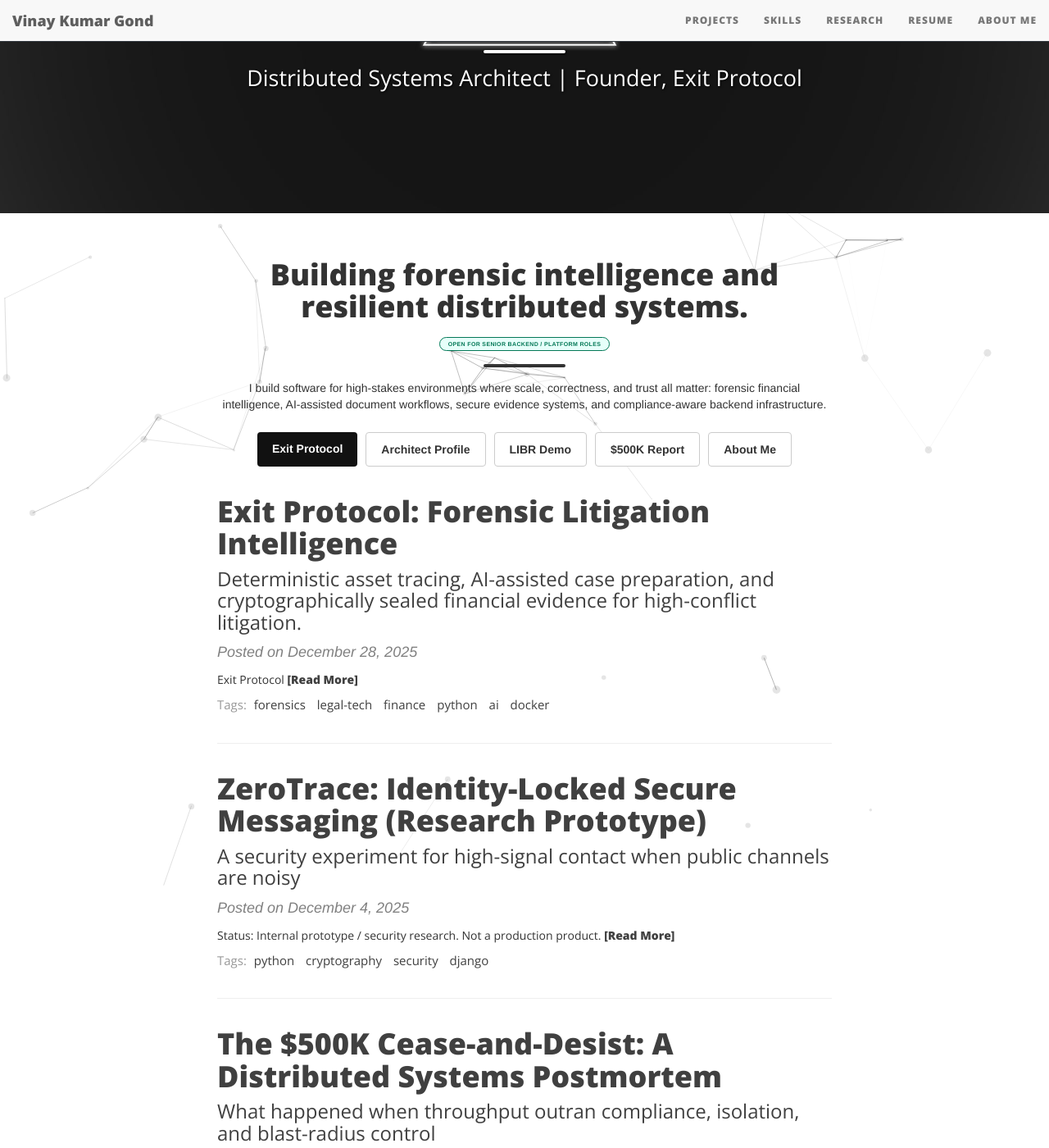
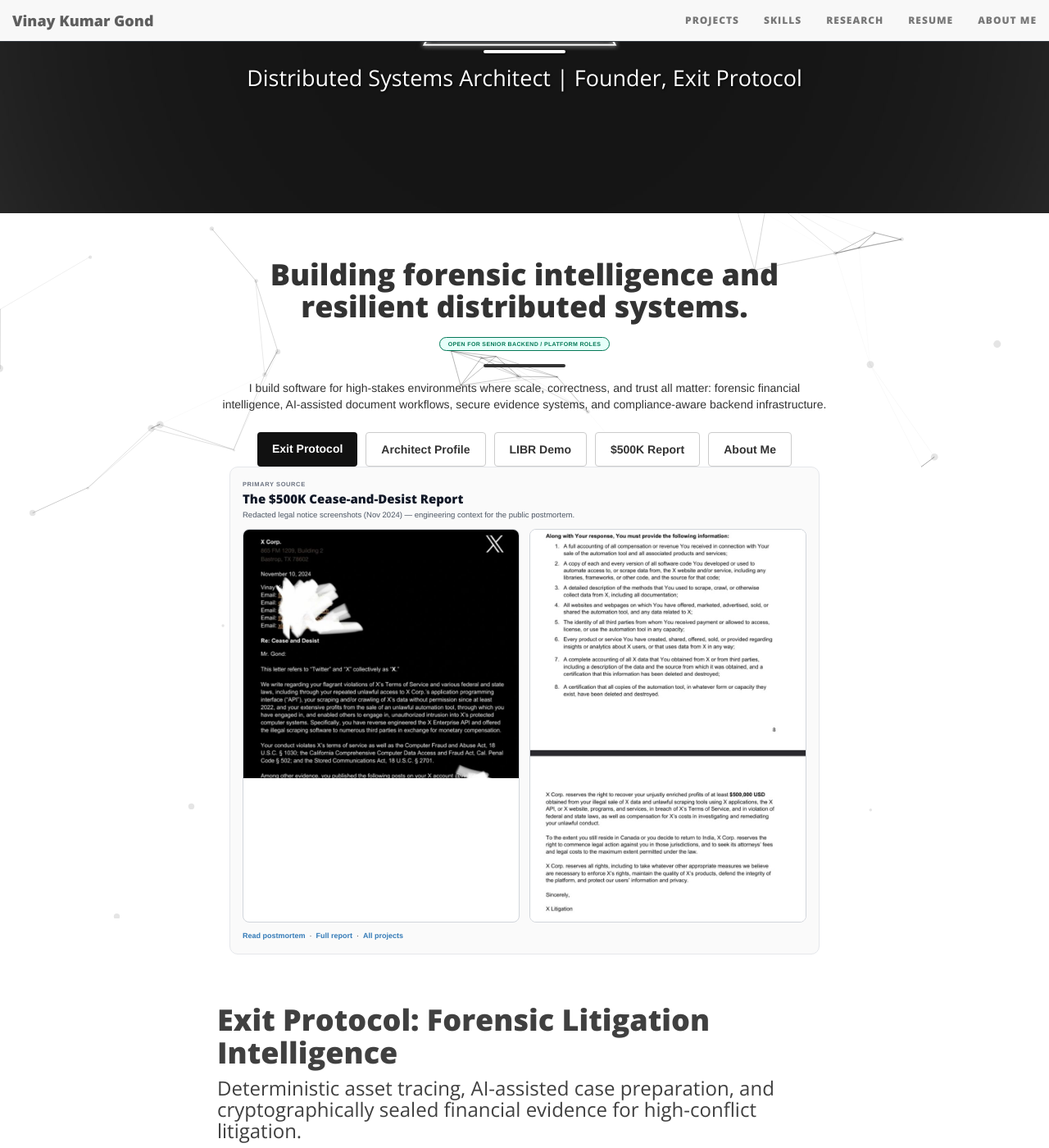
Before and after one commit to Vinaygond/Vinaygond.github.io, a Jekyll site: the page built from index.html, in a window 1280 px wide and 1400 px high, scrolled down 371 px. Shown: the whole window at 82% size. Built offline with Jekyll 4.4.1, drawn with Linux system fonts in a browser that asks for light colours; nearby versions of some CDN libraries; the list of posts is cut into pages by our own code.

Commit message:
Fix C&D image previews outside projects page
- Add featured evidence block on homepage with HTML img tags
- Wire post.image thumbnails into homepage post list (document style)
- Replace markdown image syntax with HTML img (kramdown was not rendering)
- Add cd-evidence-grid CSS for blog, research, and projects pages

```diff
--- a/css/main.css
+++ b/css/main.css
@@ -515,6 +515,122 @@
   width: 192px;
 }
 
+.post-image.post-image-document {
+  width: 220px;
+  height: auto;
+  filter: none;
+}
+
+.post-image.post-image-document img {
+  border-radius: 8px;
+  width: 220px;
+  height: auto;
+  max-height: 280px;
+  object-fit: cover;
+  border: 1px solid #e5e7eb;
+  box-shadow: 0 2px 8px rgba(0, 0, 0, 0.08);
+}
+
+.featured-cd-preview {
+  margin: 0 auto 2.5rem;
+  max-width: 720px;
+  padding: 1.5rem;
+  border: 1px solid #e5e7eb;
+  border-radius: 10px;
+  background: #fafafa;
+}
+
+.featured-cd-label {
+  margin: 0 0 0.35rem;
+  font-size: 0.75rem;
+  font-weight: 700;
+  letter-spacing: 0.08em;
+  text-transform: uppercase;
+  color: #6b7280;
+}
+
+.featured-cd-title {
+  margin: 0 0 0.5rem;
+  font-size: 1.5rem;
+}
+
+.featured-cd-title a {
+  color: #111827;
+  text-decoration: none;
+}
+
+.featured-cd-title a:hover {
+  color: #0085A1;
+}
+
+.featured-cd-desc {
+  margin: 0 0 1rem;
+  color: #4b5563;
+  font-size: 0.95rem;
+}
+
+.featured-cd-grid {
+  display: grid;
+  grid-template-columns: 1fr 1fr;
+  gap: 12px;
+  margin-bottom: 1rem;
+}
+
+.featured-cd-grid a {
+  display: block;
+  overflow: hidden;
+  border-radius: 8px;
+  border: 1px solid #d1d5db;
+  background: #fff;
+}
+
+.featured-cd-grid img {
+  display: block;
+  width: 100%;
+  height: auto;
+}
+
+.featured-cd-links {
+  margin: 0;
+  font-size: 0.9rem;
+}
+
+.featured-cd-links a {
+  font-weight: 600;
+}
+
+@media only screen and (max-width: 600px) {
+  .featured-cd-grid {
+    grid-template-columns: 1fr;
+  }
+}
+
+.cd-evidence-grid {
+  display: grid;
+  grid-template-columns: 1fr 1fr;
+  gap: 16px;
+  margin: 1.25rem 0;
+}
+
+.cd-evidence-grid a {
+  display: block;
+}
+
+.cd-evidence-img {
+  display: block;
+  width: 100%;
+  height: auto;
+  border: 1px solid #d1d5db;
+  border-radius: 8px;
+  box-shadow: 0 2px 10px rgba(0, 0, 0, 0.06);
+}
+
+@media only screen and (max-width: 600px) {
+  .cd-evidence-grid {
+    grid-template-columns: 1fr;
+  }
+}
+
 .post-preview .post-read-more {
   font-weight: 800;
 }
--- a/index.html
+++ b/index.html
@@ -35,6 +35,27 @@
   </div>
 </div>
 
+<div class="featured-cd-preview">
+  <p class="featured-cd-label">Primary source</p>
+  <h2 class="featured-cd-title"><a href="{{ site.baseurl }}/2025-12-01-The-500K-Tool-That-Got-Me-a-Cease-and-Desist-from-X/">The $500K Cease-and-Desist Report</a></h2>
+  <p class="featured-cd-desc">Redacted legal notice screenshots (Nov 2024) — engineering context for the public postmortem.</p>
+  <div class="featured-cd-grid">
+    <a href="{{ site.baseurl }}/img/cd-email-page1.jpg" target="_blank" rel="noopener">
+      <img src="{{ site.baseurl }}/img/cd-email-page1.jpg" alt="Cease-and-desist correspondence page 1" loading="lazy">
+    </a>
+    <a href="{{ site.baseurl }}/img/cd-email-page2.jpg" target="_blank" rel="noopener">
+      <img src="{{ site.baseurl }}/img/cd-email-page2.jpg" alt="Cease-and-desist correspondence page 2" loading="lazy">
+    </a>
+  </div>
+  <p class="featured-cd-links">
+    <a href="{{ site.baseurl }}/2025-12-01-The-500K-Tool-That-Got-Me-a-Cease-and-Desist-from-X/">Read postmortem</a>
+    &nbsp;·&nbsp;
+    <a href="https://github.com/Vinaygond/The-500K-C-D-Report">Full report</a>
+    &nbsp;·&nbsp;
+    <a href="{{ site.baseurl }}/projects/">All projects</a>
+  </p>
+</div>
+
 <div class="posts-list">
   {% for post in paginator.posts %}
   <article class="post-preview">
@@ -51,6 +72,14 @@
     <p class="post-meta">Posted on {{ post.date | date: '%B %-d, %Y' }}</p>
 
     <div class="post-entry-container">
+      {% assign thumb = post.preview_image | default: post.image %}
+      {% if thumb %}
+      <div class="post-image {% if post.document_preview %}post-image-document{% endif %}">
+        <a href="{{ post.url | prepend: site.baseurl }}">
+          <img src="{{ thumb | prepend: site.baseurl | replace: '//', '/' }}" alt="{{ post.title | xml_escape }} preview">
+        </a>
+      </div>
+      {% endif %}
 
       <div class="post-entry">
         {{
```
Also changed, not shown: _posts/2025-12-01-The-500K-Tool-That-Got-Me-a-Cease-and-Desist-from-𝕏.md (+10 -3 lines), projects.md (+8 -3 lines), research.md (+8 -3 lines).
